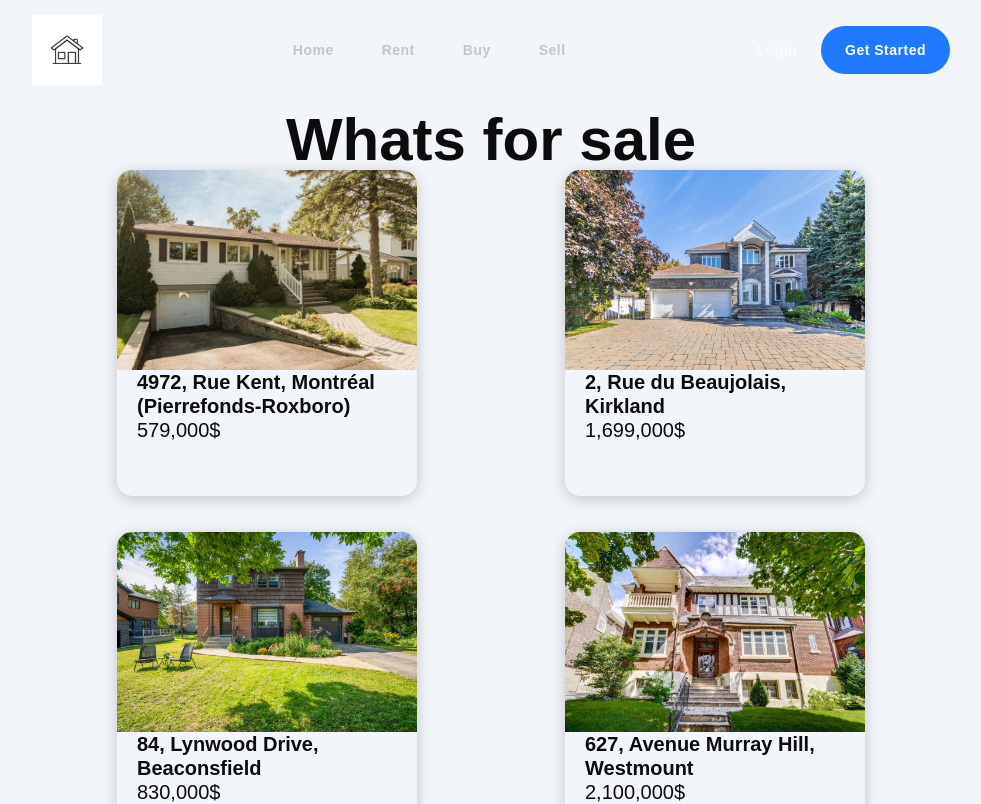
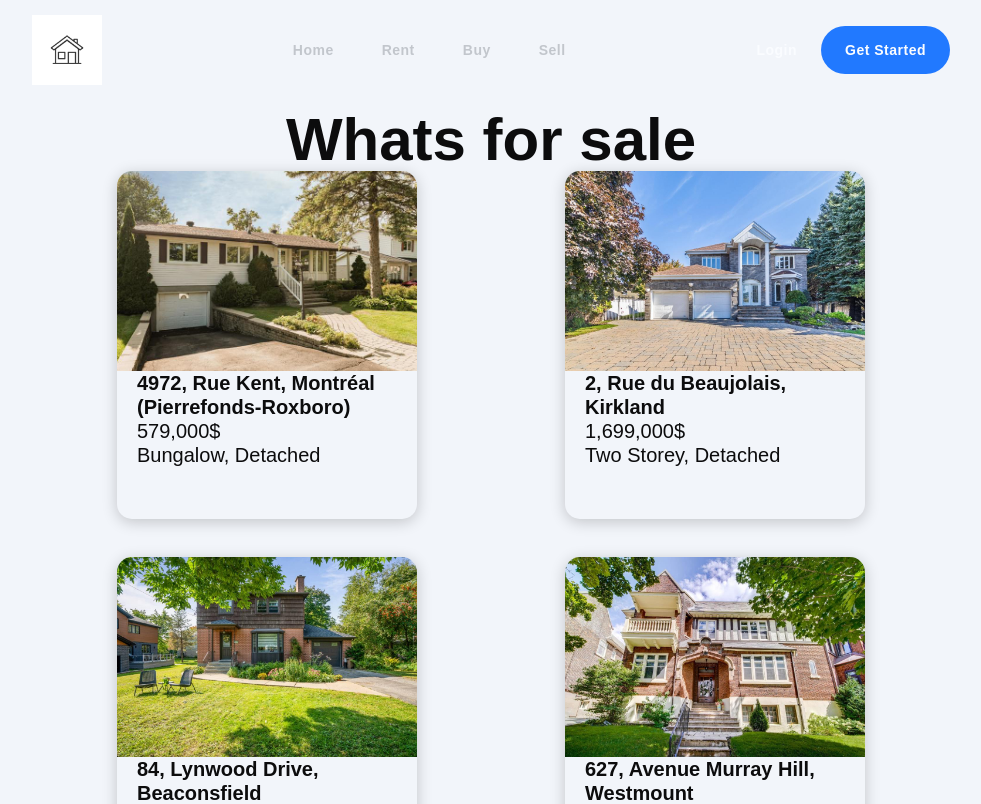
Before and after one commit to superashkan/GGSKA-Real-Estate-soen341projectF2023, a React (Create React App) app: page /buy in a window 1280 px wide. Shown: the top 804 px of the page, without its empty margins (149-1130 px from the left). Built offline with nearby package versions, Linux system fonts and the light colour scheme.

Commit message:
Update buy.js

```diff
--- a/src/pages/buy.js
+++ b/src/pages/buy.js
@@ -12,9 +12,11 @@ function buy() {
           return (
             <BuyItem
               key={key}
+              uid={key}
               image={buyItem.image}
               address={buyItem.address}
               price={buyItem.price}
+              type={buyItem.type}
             />
           );
         })}
```
